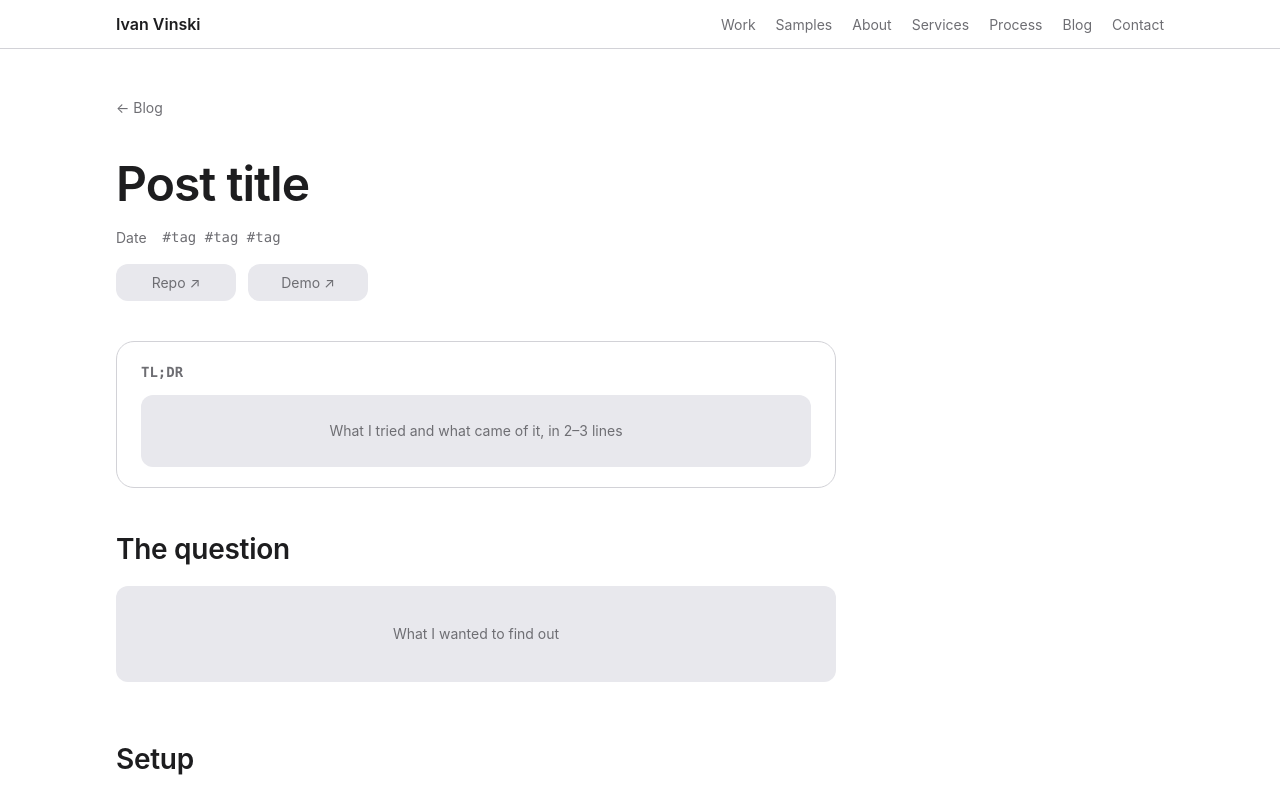
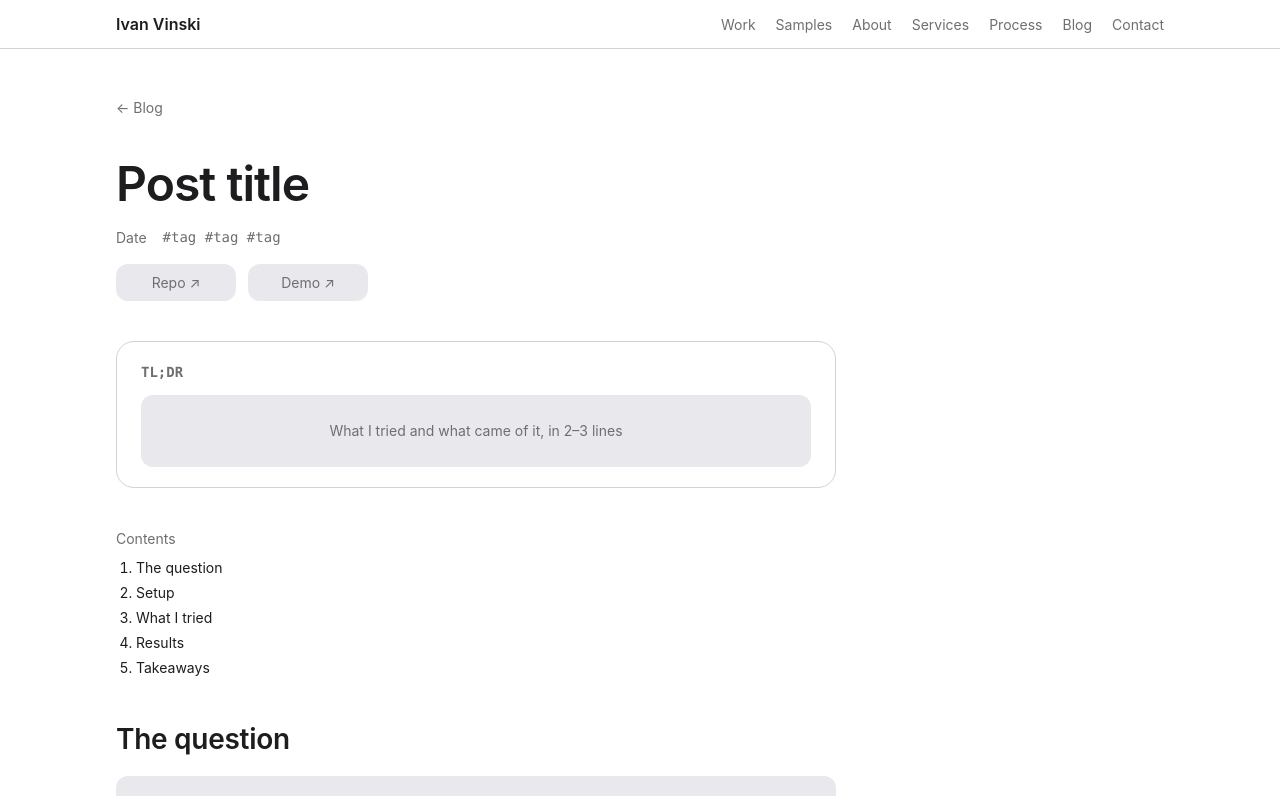
Before and after one commit to vindotski/website, a Next.js app: page /blog/template in a window 1280 px wide. Shown: the top 796 px of the page. Built offline with nearby package versions, Linux system fonts and the light colour scheme.

Commit message:
feat(blog): wireframe post table of contents

```diff
--- a/app/_components/detail/DetailBody.module.css
+++ b/app/_components/detail/DetailBody.module.css
@@ -9,6 +9,8 @@
   display: flex;
   flex-direction: column;
   gap: 16px;
+  /* Keeps the heading clear of the sticky header when jumped to */
+  scroll-margin-top: 80px;
 }
 
 .block h2 {
--- a/app/_components/detail/DetailBody.tsx
+++ b/app/_components/detail/DetailBody.tsx
@@ -5,13 +5,14 @@ export function DetailBody({ children }: { children: React.ReactNode }) {
 }
 
 type DetailBlockProps = {
+  id?: string;
   title: string;
   children: React.ReactNode;
 };
 
-export function DetailBlock({ title, children }: DetailBlockProps) {
+export function DetailBlock({ id, title, children }: DetailBlockProps) {
   return (
-    <section className={styles.block}>
+    <section id={id} className={styles.block}>
       <h2>{title}</h2>
       {children}
     </section>
--- a/app/blog/template/page.module.css
+++ b/app/blog/template/page.module.css
@@ -26,6 +26,35 @@
   border-radius: 18px;
 }
 
+.toc {
+  display: flex;
+  flex-direction: column;
+  gap: 8px;
+  max-width: 720px;
+  font-size: 14px;
+}
+
+.tocLabel {
+  margin: 0;
+  color: var(--color-muted);
+}
+
+.toc ol {
+  display: flex;
+  flex-direction: column;
+  gap: 4px;
+  margin: 0;
+  padding-left: 20px;
+}
+
+.toc a {
+  text-decoration: none;
+}
+
+.toc a:hover {
+  text-decoration: underline;
+}
+
 .code {
   margin: 0;
   padding: 20px;
--- a/app/blog/template/page.tsx
+++ b/app/blog/template/page.tsx
@@ -4,6 +4,14 @@ import { DetailBlock, DetailBody } from "../../_components/detail/DetailBody";
 import DetailIntro from "../../_components/detail/DetailIntro";
 import DetailPage from "../../_components/detail/DetailPage";
 import styles from "./page.module.css";
+
+const sections = {
+  question: { id: "question", title: "The question" },
+  setup: { id: "setup", title: "Setup" },
+  tried: { id: "what-i-tried", title: "What I tried" },
+  results: { id: "results", title: "Results" },
+  takeaways: { id: "takeaways", title: "Takeaways" },
+};
 
 export default function BlogTemplate() {
   return (
@@ -24,16 +32,27 @@ export default function BlogTemplate() {
         <Placeholder label="What I tried and what came of it, in 2–3 lines" height={72} />
       </aside>
 
+      <nav className={styles.toc} aria-label="Contents">
+        <p className={styles.tocLabel}>Contents</p>
+        <ol>
+          {Object.values(sections).map((section) => (
+            <li key={section.id}>
+              <a href={`#${section.id}`}>{section.title}</a>
+            </li>
+          ))}
+        </ol>
+      </nav>
+
       <DetailBody>
-        <DetailBlock title="The question">
+        <DetailBlock {...sections.question}>
           <Placeholder label="What I wanted to find out" height={96} />
         </DetailBlock>
 
-        <DetailBlock title="Setup">
+        <DetailBlock {...sections.setup}>
           <Placeholder label="Stack, constraints" height={96} />
         </DetailBlock>
 
-        <DetailBlock title="What I tried">
+        <DetailBlock {...sections.tried}>
           <Placeholder label="Attempts and dead ends" height={120} />
           <pre className={styles.code}>
             <code>{"// Code block\n// ...\n// ..."}</code>
@@ -41,11 +60,11 @@ export default function BlogTemplate() {
           <Placeholder label="What happened" height={72} />
         </DetailBlock>
 
-        <DetailBlock title="Results">
+        <DetailBlock {...sections.results}>
           <Placeholder label="What worked, any numbers" height={96} />
         </DetailBlock>
 
-        <DetailBlock title="Takeaways">
+        <DetailBlock {...sections.takeaways}>
           <Placeholder label="When I'd use it, what's next" height={96} />
         </DetailBlock>
       </DetailBody>
```
